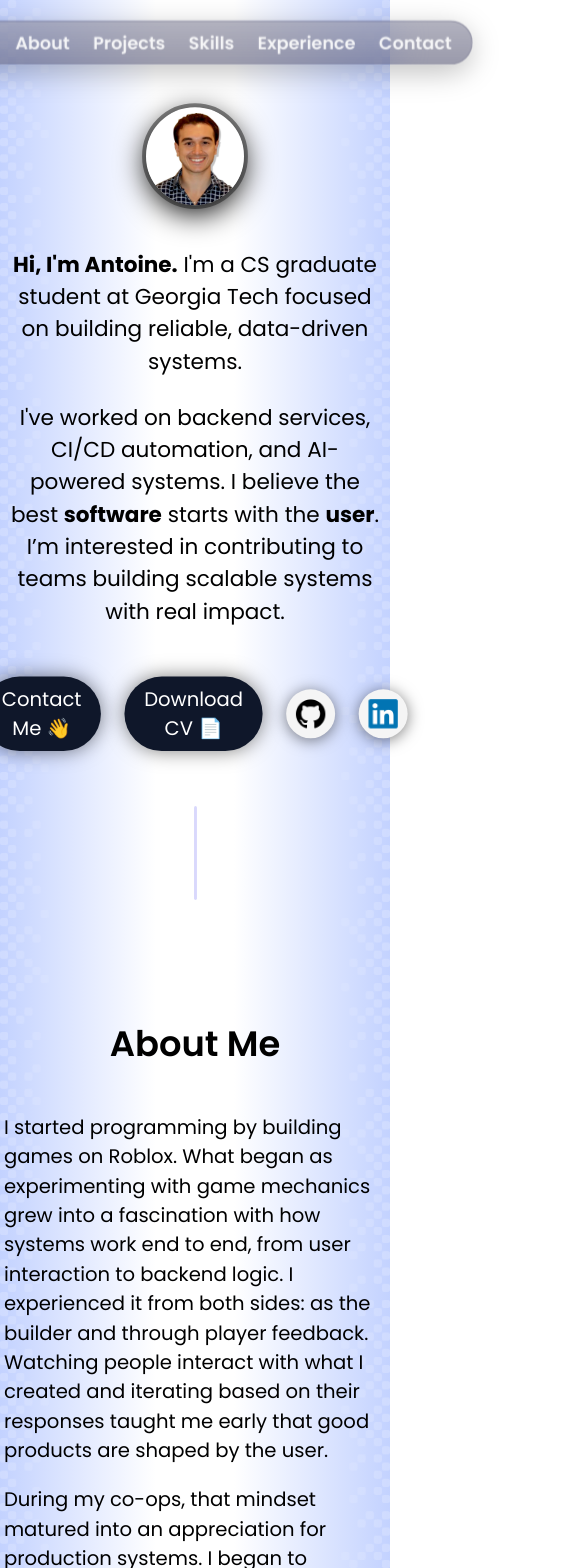
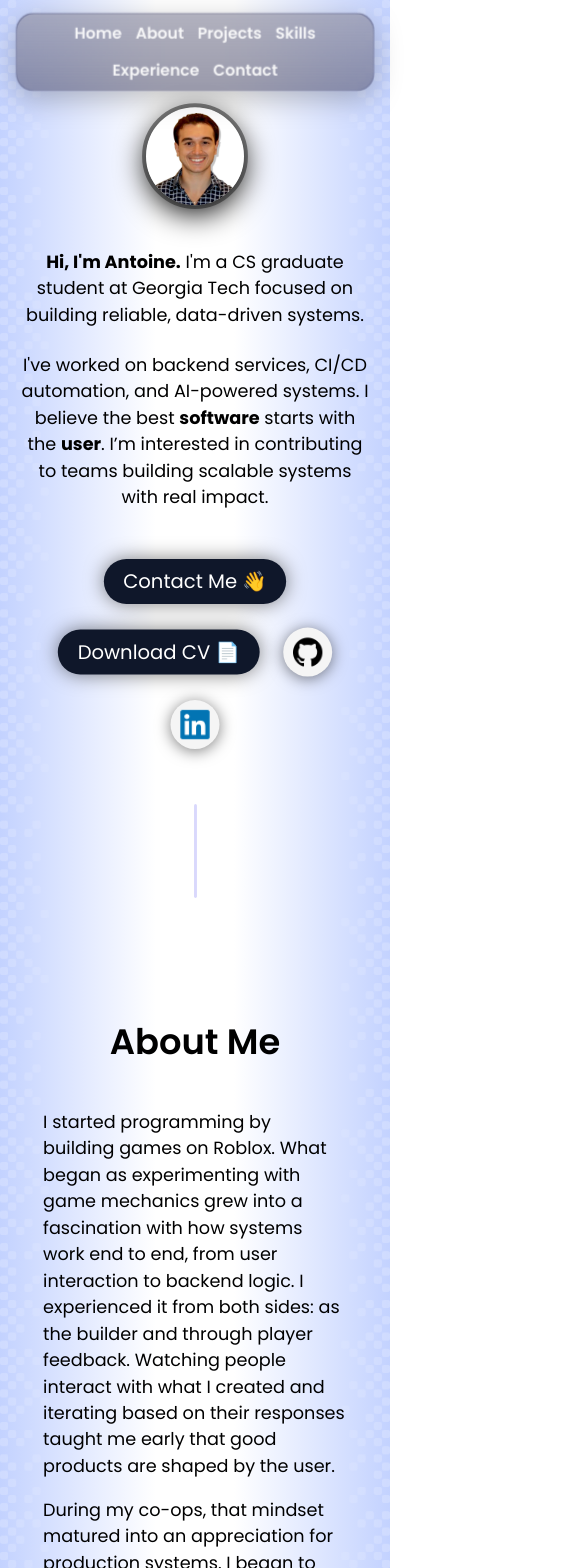
Before and after one commit to antoineassaf25/portfolio-antoine, a React (Vite) app: page / in a window 390 px wide. Shown: the top 1568 px of the page, 585 px wide, since content can reach past the window. Built offline with nearby package versions, Linux system fonts and the light colour scheme.

Commit message:
mobile support

```diff
--- a/src/components/Skills.tsx
+++ b/src/components/Skills.tsx
@@ -19,7 +19,8 @@ export default function() {
     return (<section id="skills" className="fullscreen-section">
         <h1 className="divider">Skills</h1>
         <div style={{
-                    width: "1100px",
+                    maxWidth: "800px",
+                    width: "100%",
                     display: "flex",
                     flexWrap: "wrap",
                     gap: "30px",
--- a/src/index.css
+++ b/src/index.css
@@ -13,6 +13,16 @@
   -moz-osx-font-smoothing: grayscale;
 }
 
+*,
+*::before,
+*::after {
+  box-sizing: border-box;
+}
+
+img {
+  max-width: 100%;
+  height: auto;
+}
 
 .navbar {
   position: fixed;
@@ -44,7 +54,6 @@
   transform: translateX(-50%) scale(1);
 }
 
-/* glass gradient */
 .navbar::before {
   content: "";
   position: absolute;
@@ -63,6 +72,8 @@
 .nav-links {
   display: flex;
   gap: 24px;
+  flex-wrap: wrap;
+  justify-content: center;
 }
 
 .nav-links a {
@@ -79,7 +90,6 @@ a {
 a:hover {
   color: #535bf2;
 }
-
 
 body {
   margin: 0;
@@ -226,6 +236,8 @@ html {
   transform: scale(0.98);
   transition: transform 0.6s ease;
   margin-bottom: 50px;
+  padding-left: 16px;
+  padding-right: 16px;
 }
 
 .fullscreen-section:hover{
@@ -256,10 +268,10 @@ html {
   padding: 0 24px;
 
   margin-top: 50px;
+  flex-wrap: wrap;
 }
 
 .home-text{
-
   margin: 0;
   margin-top: 24px;
 
@@ -277,6 +289,7 @@ html {
   max-width: 1500px;
   width: 100%;
   padding: 0 24px;
+  flex-wrap: wrap;
 }
 
 .about-text{
@@ -289,12 +302,14 @@ html {
 
 .about-graphic{
   width: 400px;
-  height: 400px
+  height: 400px;
+  max-width: 90vw;
+  max-height: 90vw;
 }
 
 .project-element{
-  width: 900px;
-  height: 350px;
+  width: min(900px, 92vw);
+  height: auto;
 
   background: linear-gradient(
     to right,
@@ -330,8 +345,11 @@ html {
 }
 
 .project-image {
-  width: 300px;
-  height: 200px;
+  width: min(300px, 86vw);
+  height: auto;
+  aspect-ratio: 3 / 2;
+  object-fit: cover;
+
   box-shadow: 0 2px 15px rgb(0, 0, 0, .3);
   border: none;
   border-radius: 40px;
@@ -355,6 +373,7 @@ html {
   text-align: left;
   padding-left: 30px;
   padding-top: 10px;
+  padding-right: 24px;
 }
 
 .project-skill {
@@ -374,6 +393,9 @@ html {
 
 .project-row {
   display: flex;
+  gap: 24px;
+  flex-wrap: wrap;
+  justify-content: center;
 }
 
 .project-element:nth-child(even) .project-row {
@@ -460,7 +482,7 @@ html {
 .timeline-content p { margin: 0; }
 
 .timeline-content {
-  width: 600px;
+  width: min(600px, 92vw);
 
   background: linear-gradient(
     135deg,
@@ -537,12 +559,6 @@ html {
   line-height: 1.45;
 }
 
-.timeline-marker {
-  background-size: cover;
-  background-position: center;
-  background-repeat: no-repeat;
-}
-
 .footer {
   padding: 60px 20px;
   text-align: center;
@@ -612,3 +628,102 @@ html {
 
   transform: translateY(30%) scaleY(120%);
 }
+
+@media (max-width: 768px) {
+  .navbar {
+    top: 12px;
+    padding: 8px 14px;
+    border-radius: 18px;
+    width: calc(100% - 24px);
+    left: 12px;
+    transform: scale(.98);
+  }
+
+  .navbar:hover {
+    transform: scale(1);
+  }
+
+  .nav-links {
+    gap: 14px;
+  }
+
+  .nav-links a {
+    font-size: 16px;
+  }
+
+  .home-text {
+    font-size: 18px;
+    max-width: 92vw;
+  }
+
+  .about-text {
+    font-size: 18px;
+    max-width: 92vw;
+    text-align: left;
+  }
+
+  .about-graphic {
+    width: min(320px, 80vw);
+    height: min(320px, 80vw);
+  }
+
+  .project-element {
+    margin-bottom: 50px;
+  }
+
+  .project-info {
+    padding-left: 18px;
+    padding-right: 18px;
+    padding-top: 18px;
+    padding-bottom: 18px;
+  }
+
+  .project-image {
+    transform: none;
+  }
+
+  .project-element:hover .project-image {
+    transform: none;
+  }
+
+  .project-element:nth-child(even),
+  .project-element:nth-child(odd) {
+    transform: none;
+  }
+
+  .timeline::before {
+    left: 22px;
+    width: 4px;
+  }
+
+  .timeline-item {
+    padding-left: 0;
+    margin-bottom: 70px;
+  }
+
+  .timeline-marker {
+    position: relative;
+    left: 0;
+    top: 0;
+    margin: 0 0 14px 0;
+    width: 64px;
+    height: 64px;
+    outline-width: 6px;
+  }
+
+  .timeline-content {
+    width: 92vw;
+    padding: 20px;
+    border-radius: 18px;
+  }
+
+  .timeline-company { font-size: 26px; }
+  .timeline-title { font-size: 18px; }
+  .timeline-period { font-size: 16px; margin-bottom: 14px; }
+  .timeline-summary { font-size: 18px; }
+  .timeline-achievements { font-size: 16px; }
+
+  .page-spine {
+    display: none;
+  }
+}
```
